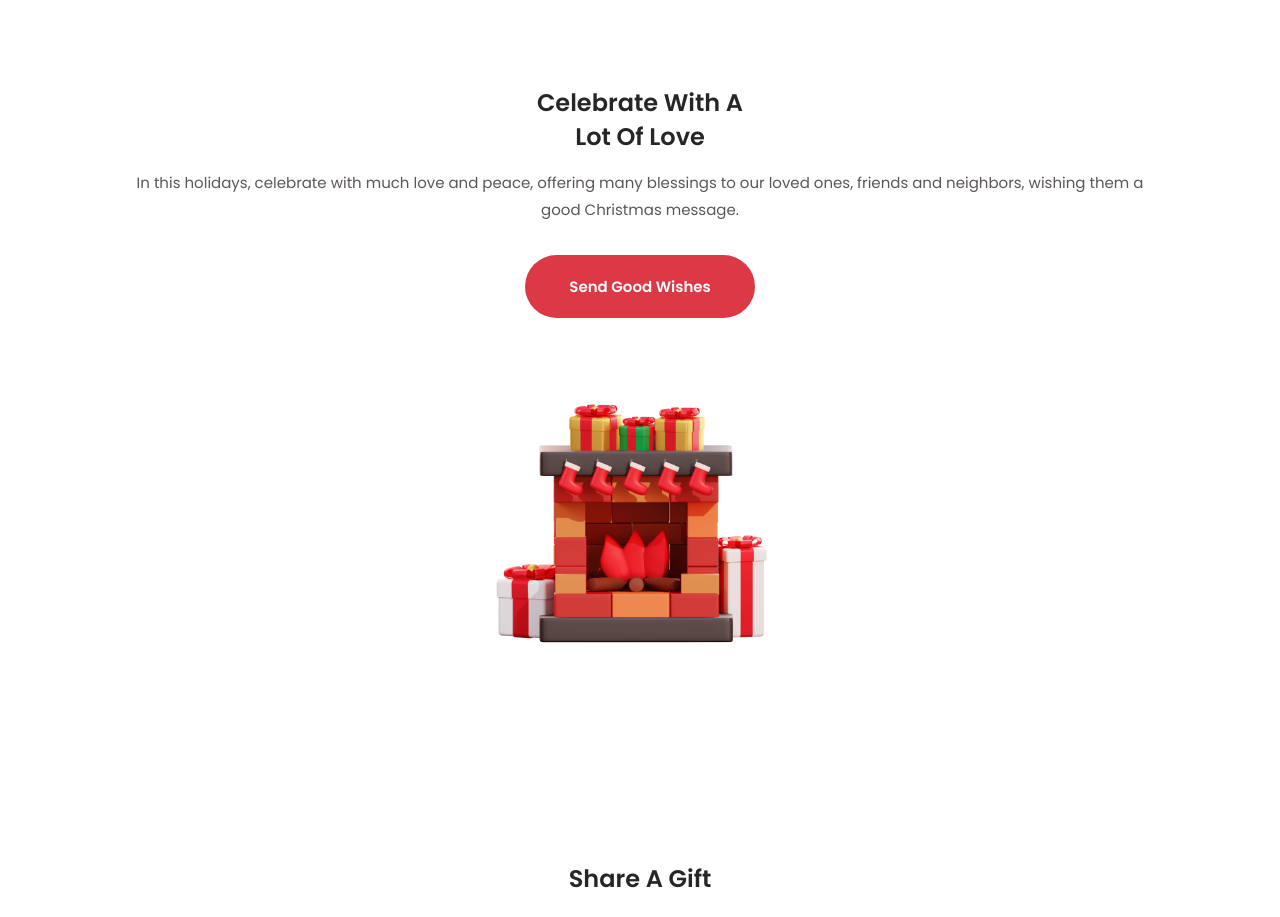
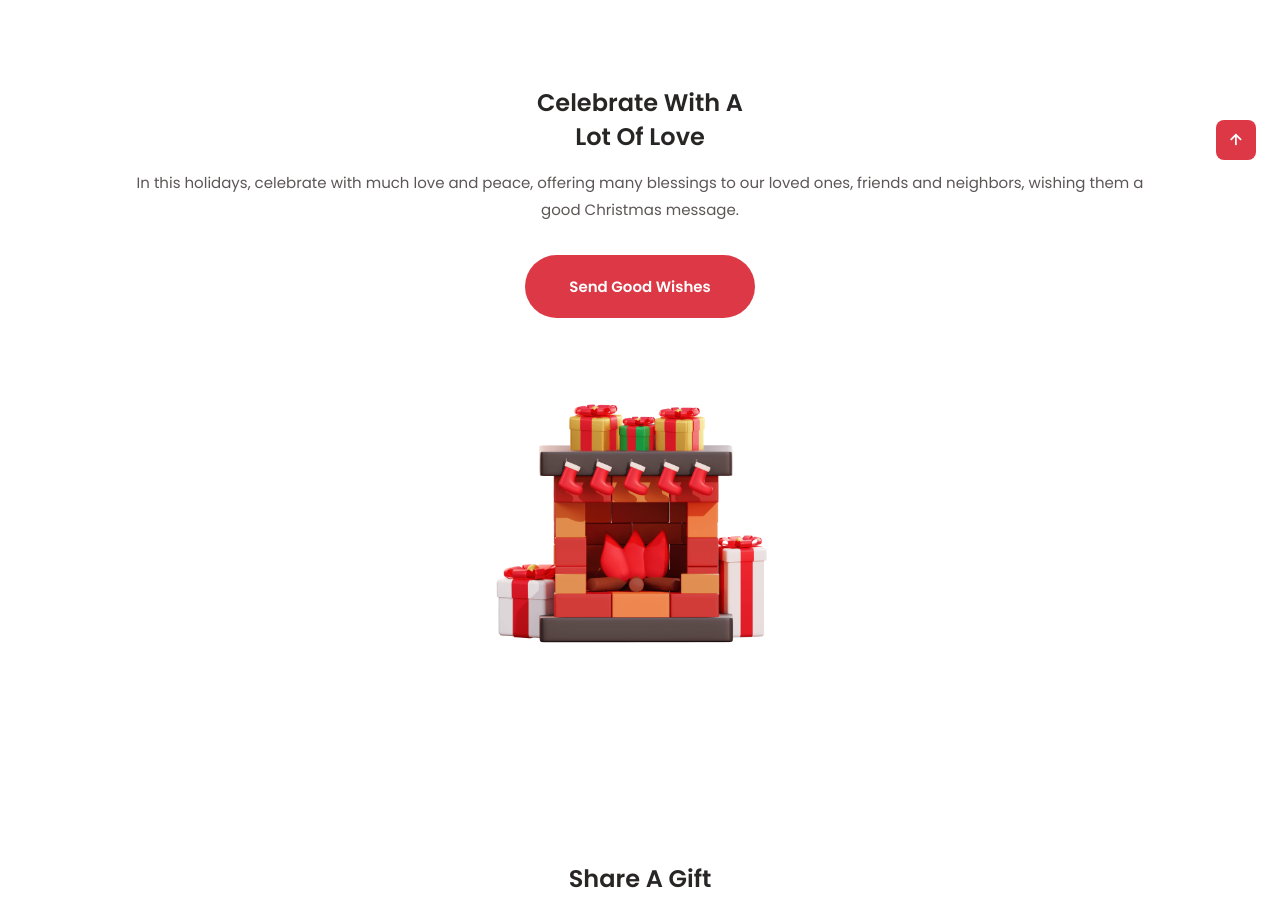
Before and after one commit to fajarfadillahh/christmas-landing-page-html-css-javascript, a plain HTML site: page index.html in a window 1280 px wide. Shown: the part 1440-2357 px from the top of the page. Drawn offline with nearby package versions, Linux system fonts and the light colour scheme.

Commit message:
scrollup section

```diff
--- a/index.html
+++ b/index.html
@@ -379,6 +379,12 @@
     </footer>
     <!-- ===== FOOTER SECTION ===== -->
 
+    <!-- ===== SCROLLUP SECTION ===== -->
+    <a href="#" class="scrollup" id="scroll-up">
+      <i class="bx bx-up-arrow-alt"></i>
+    </a>
+    <!-- ===== SCROLLUP SECTION ===== -->
+
     <!-- ===== SWIPER JS ===== -->
     <script src="https://unpkg.com/swiper@8/swiper-bundle.min.js"></script>
 
--- a/js/main.js
+++ b/js/main.js
@@ -28,6 +28,16 @@ function stickyHeader() {
 }
 window.addEventListener("scroll", stickyHeader);
 
+// ===== SCROLLUP SECTION =====
+function scrollUp() {
+  const scrollup = document.getElementById("scroll-up");
+
+  this.scrollY > 250
+    ? scrollup.classList.add("scroll-action")
+    : scrollup.classList.remove("scroll-action");
+}
+window.addEventListener("scroll", scrollUp);
+
 // ===== SWIPER NEW SECTION =====
 let newSwiper = new Swiper(".new-swiper", {
   spaceBetween: 24,
--- a/scss/index.scss
+++ b/scss/index.scss
@@ -596,3 +596,26 @@ img {
     text-align: center;
   }
 }
+
+// ===== SCROLLUP SECTION =====
+.scrollup {
+  position: fixed;
+  bottom: -100%;
+  right: 1.5rem;
+  width: 40px;
+  height: 40px;
+  display: inline-flex;
+  justify-content: center;
+  align-items: center;
+  padding: 0.3rem;
+  background-color: $first-color;
+  border-radius: 0.5rem;
+  font-size: 1.3rem;
+  color: $body-color;
+  transition: $transition-400;
+
+  // scroll action
+  &.scroll-action {
+    bottom: 3rem;
+  }
+}
```
Also changed, not shown: css/index.css.
